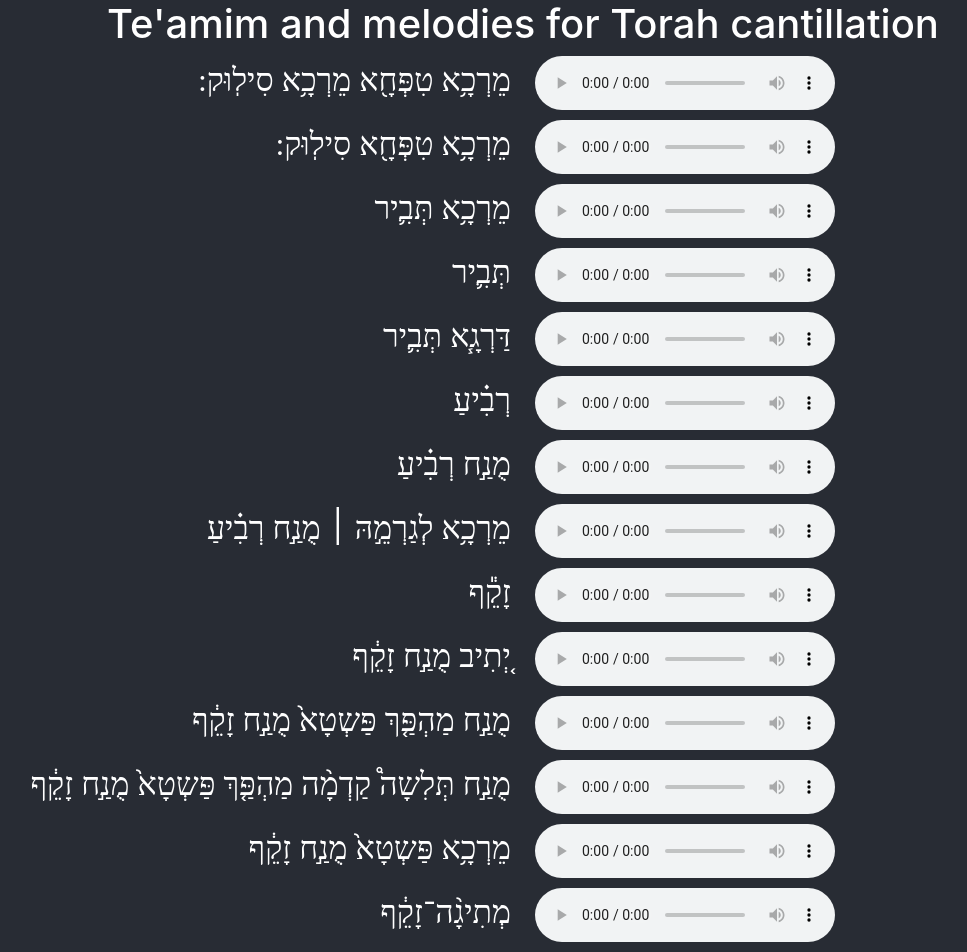
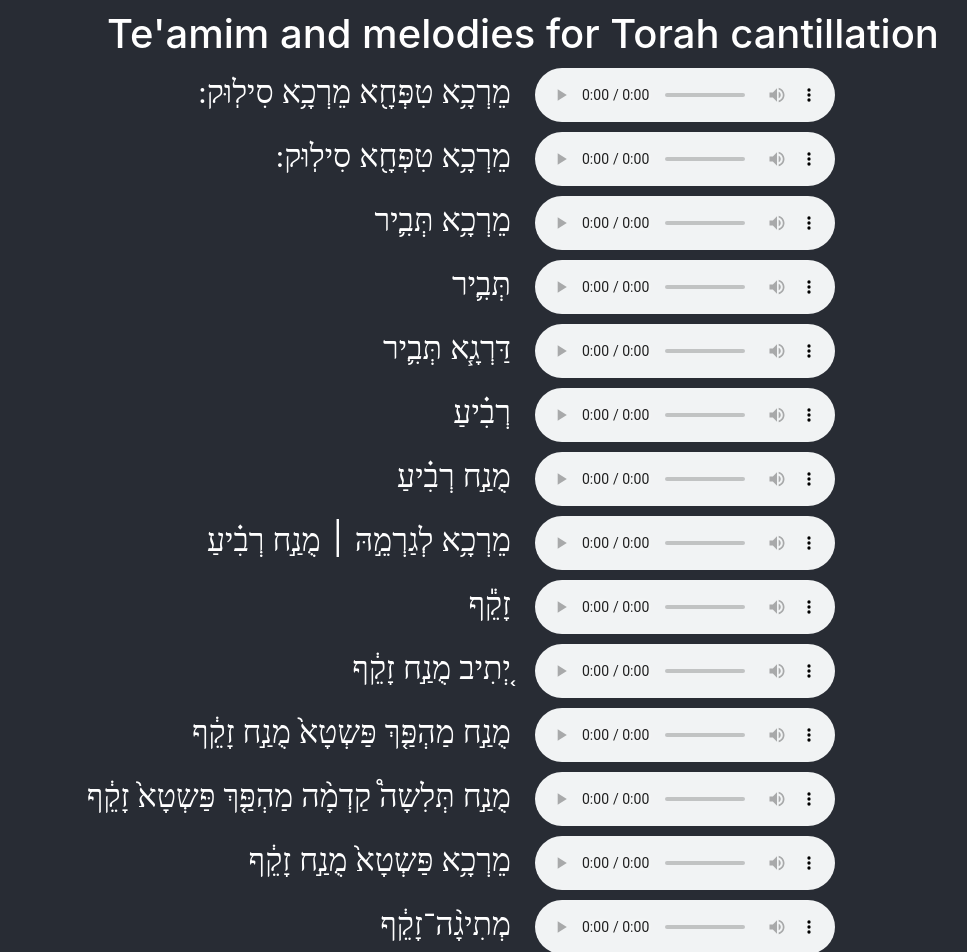
Before and after one commit to shekelator/taamei-miqra, a React (Create React App) app: page / in a window 1280 px wide. Shown: the top 952 px of the page, without its empty margins (117-1084 px from the left). Built offline with nearby package versions, Linux system fonts and the light colour scheme.

Commit message:
Minor fixes

```diff
--- a/src/App.js
+++ b/src/App.js
@@ -18,7 +18,7 @@ function App() {
         <Phrase hebrew="זָקֵ֕ף" audioFile="zakef-gadol.mp3" />
         <Phrase hebrew="יְ֚תִיב מֻנַ֣ח זָקֵ֔ף" audioFile="yetiv-munach-zakef.mp3" />
         <Phrase hebrew="מֻנַ֣ח מַהְפַּ֤ךְ פַּשְטָא֙ מֻנַ֣ח זָקֵ֔ף" audioFile="munach-mahpakh-pashta-munach-zakef.mp3" />
-        <Phrase hebrew="מֻנַ֣ח תְּלִשָה֩ קַדְמָ֨ה מַהְפַּ֤ךְ פַּשְטָא֙ מֻנַ֣ח זָקֵ֔ף" audioFile="munach-telisha-kadma-mahpakh-pashta-zakef.mp3" />
+        <Phrase hebrew="מֻנַ֣ח תְּלִשָה֩ קַדְמָ֨ה מַהְפַּ֤ךְ פַּשְטָא֙ זָקֵ֔ף" audioFile="munach-telisha-kadma-mahpakh-pashta-zakef.mp3" />
         <Phrase hebrew="מֵרְכָ֥א פַּשְטָא֙ מֻנַ֣ח זָקֵ֔ף" audioFile="merekha-pashta-munach-zakef.mp3" />
         <Phrase hebrew="מְתִיגָ֨ה־זָקֵ֔ף" audioFile="metigah-zakef.mp3" />
         <Phrase hebrew="מֻנַ֣ח סֶגוֹל֒" audioFile="munach-segol.mp3" />
--- a/src/index.css
+++ b/src/index.css
@@ -11,3 +11,8 @@ code {
   font-family: source-code-pro, Menlo, Monaco, Consolas, 'Courier New',
     monospace;
 }
+
+h1 {
+  margin-top: 10px;
+  margin-bottom: 10px;
+}
```
